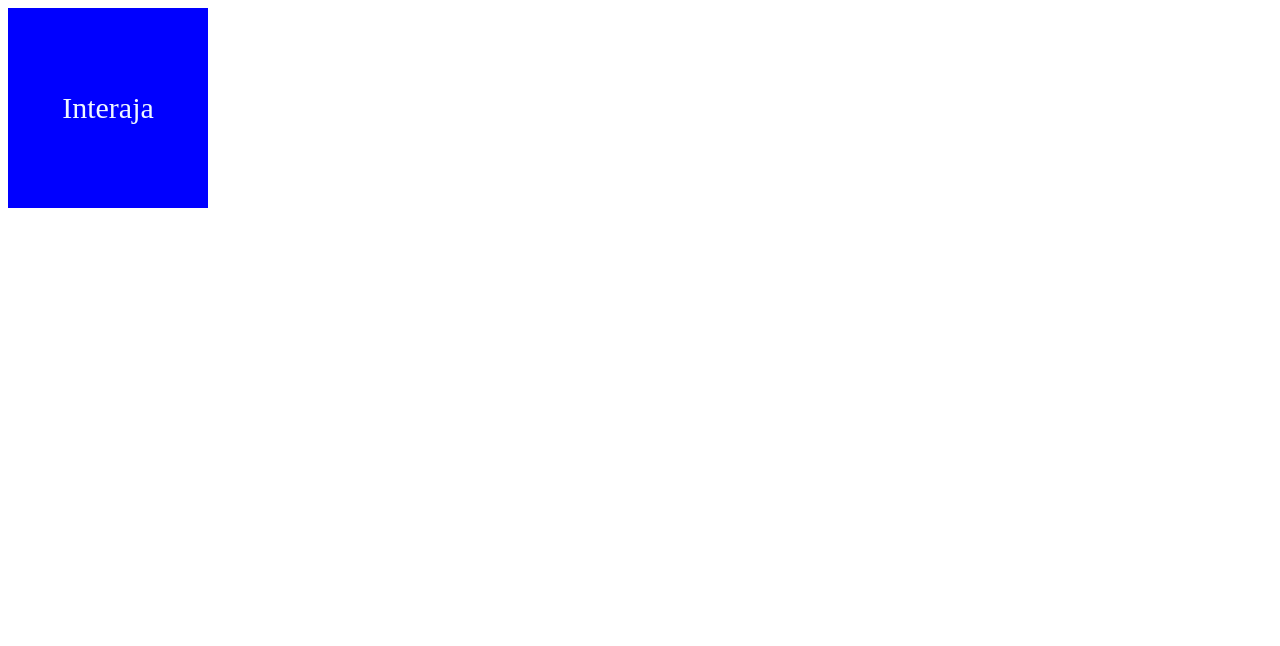
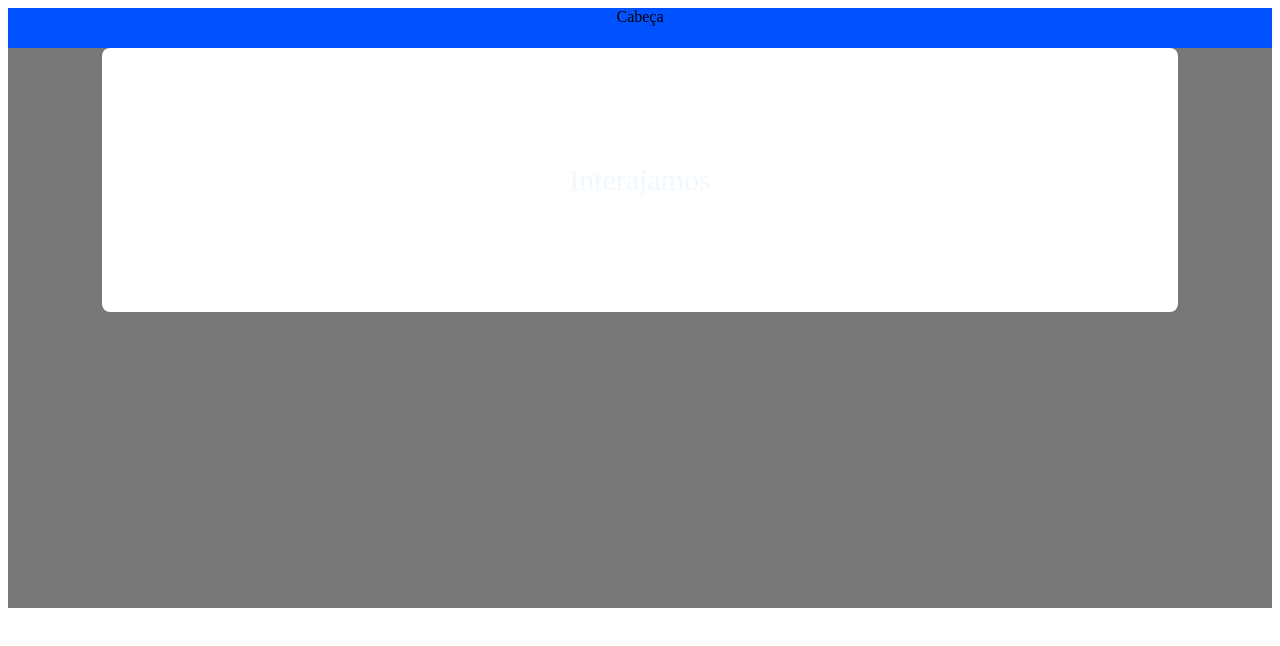
Before and after one commit to CASSOADA/MARIAN, a plain HTML site: page index.html in a window 1280 px wide. Drawn offline with Linux system fonts and the light colour scheme.

Commit message:
feat: add index

```diff
--- a/index.html
+++ b/index.html
@@ -1,27 +1,55 @@
 <!DOCTYPE html>
-<html lang="en">
+<html lang="Pt-br">
 <head>
     <meta charset="UTF-8">
     <meta name="viewport" content="width=, initial-scale=1.0">
     <title>Eventos DOM</title>
-    <style>
+
+ <style>
+        body{
+            background: rgba(255, 255, 255, 0.226);
+        }
+        #cabeca{
+            background: rgb(0, 81, 255);
+            height: 40px;
+            padding-inline: 4rem;
+
+        }
+
+        div#conte{
+            width: 100%;
+            height: 600px;
+            background: rgba(0, 0, 0, 0.534);
+            align-items: center;
+            text-align: center;
+
+        }
         div#area{
-            background-color: blue;
+            border-radius: 8px;
+            background-color: white;
             color: aliceblue;
-            width: 200px;
+            width: 80%;
             height: 200px;
             font-size: 30px;
             align-items: center;
             align-content: center;
             text-align: center;
+            margin-left: auto;
+            padding: 2rem;
+            margin-right: auto;
+
         }
     </style>
 </head>
 <body>
-    <div id="area">
-        Interaja
+    <div id="conte">
+        <div id="cabeca"> Cabeça </div>
+        <div id="area">
+            Interajamos
 
+        </div>
     </div>
+
 
     <script>
          var a= window.document.getElementById('area')
```
